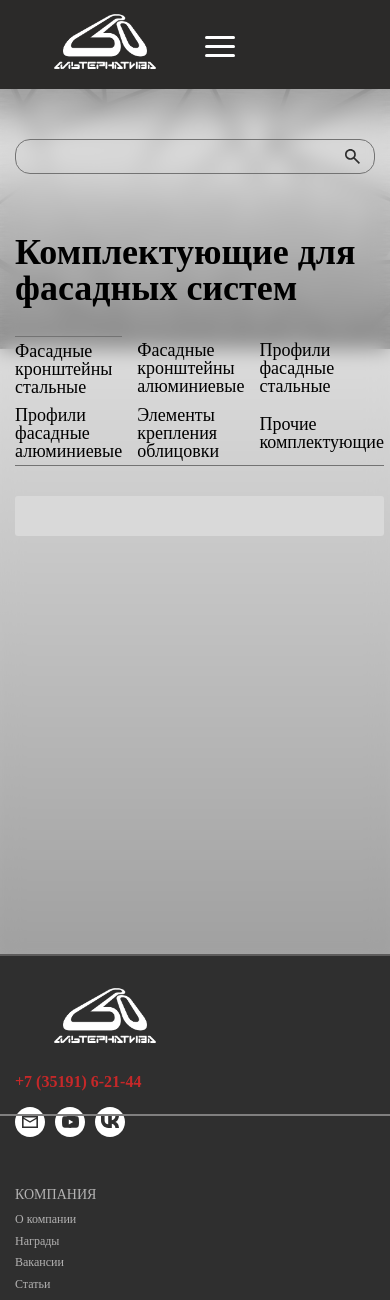
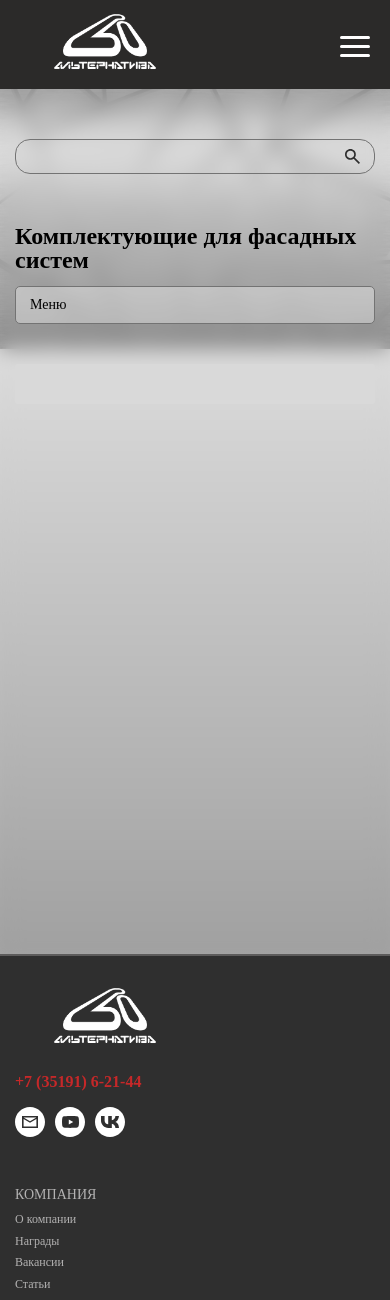
Before and after one commit to Nenakhov-Maxim/AltSite, a Django app: template mainSite/templates/production.html in a window 390 px wide. Shown: the top 1300 px of the page. Run offline with Django 3.2, Linux system fonts and the light colour scheme; the template is opened without the code that fills it, so the values that code supplies are empty; some web fonts are replaced.

Commit message:
Исправление адаптации под мобильные устройства

```diff
--- a/mainSite/static/css/media.css
+++ b/mainSite/static/css/media.css
@@ -120,6 +120,18 @@
 
     } */
 
+    .close-facade-menu-item::after {
+        display: none;
+    }
+
+    .open-facade-menu-item::after {
+        display: none;
+    }
+
+    .footer-logo-contact--border-bottom {
+        display: none;
+    }
+
     .main-wrapper {
         margin: 0 30px;
     }
@@ -213,7 +225,7 @@
 
     /* ===== HEADER - МОБИЛЬНОЕ МЕНЮ ===== */
     .header-wrapper {
-        flex-wrap: wrap;
+        grid-template-columns: 1fr auto;
         padding: 10px 0;
         min-height: 60px;
         position: relative;
@@ -239,6 +251,7 @@
         padding: 5px;
         z-index: 1001;
         position: relative;
+        justify-self: end;
     }
 
     .mobile-menu-toggle span {
--- a/mainSite/static/css/mediaCSS/media-prod.css
+++ b/mainSite/static/css/mediaCSS/media-prod.css
@@ -59,13 +59,28 @@
     .left-side-menu-title {
         font-weight: 700;
         font-style: Bold;
-        font-size: 36px;
+        font-size: 24px;
+        margin-bottom: 14px;
+    }
+
+    .left-side-menu-toggle {
+        display: block;
+        width: 100%;
+        border: 1px solid var(--border);
+        background: rgba(255, 255, 255, 0.35);
+        padding: 10px 14px;
+        margin-bottom: 10px;
+        font-size: 14px;
+        text-align: left;
+        cursor: pointer;
+        border-radius: 5px;
     }
 
     .left-side-menu-item {
-        font-size: 18px;
+        font-size: 13px;
+        line-height: 1.2;
         border-bottom: none;
-        padding: 5px 0;
+        padding: 8px 0;
     }
 
     .left-side-menu-item:first-child {
@@ -73,10 +88,15 @@
     }
 
     .left-side-menu-list {
-        display: grid;
-        grid-template-columns: 1fr 1fr 1fr;
-        column-gap: 15px;
+        display: none;
+        grid-template-columns: 1fr;
+        row-gap: 0;
+        padding: 8px 12px;
         border-bottom: 1px solid var(--border);
         align-items: center;
     }
+
+    .left-side-menu-list-open {
+        display: grid;
+    }
 }
--- a/mainSite/static/css/production.css
+++ b/mainSite/static/css/production.css
@@ -47,6 +47,10 @@ main::before {
     font-size: 32px;
     line-height: 100%;
     letter-spacing: 8%;
+}
+
+.left-side-menu-toggle {
+    display: none;
 }
 
 .left-side-menu-list {
--- a/mainSite/templates/portfolio.html
+++ b/mainSite/templates/portfolio.html
@@ -21,7 +21,10 @@
             </a>
         </div>
     </section>
-    <section class="portfolio-project-filters">
+    <button class="portfolio-filters-toggle" type="button" aria-expanded="false" aria-controls="portfolioProjectFilters">
+        Фильтры
+    </button>
+    <section class="portfolio-project-filters" id="portfolioProjectFilters">
         <div class="filter-item">
             <h3 class="filter-title">Материал облицовки</h3>
             <select name="cladding-system" id="cladding-system-select" class="select-filter">
--- a/mainSite/templates/production.html
+++ b/mainSite/templates/production.html
@@ -26,8 +26,11 @@
         <section class="production-main">
             <div class="production-main-left-side-wrapper">
                 <h2 class="left-side-menu-title">Комплектующие для фасадных систем</h2>
+                <button class="left-side-menu-toggle" type="button" aria-expanded="false" aria-controls="productionSideMenu">
+                    Меню
+                </button>
                 <div class="left-side-menu-inner-wrapper">
-                    <ul class="left-side-menu-list">
+                    <ul class="left-side-menu-list" id="productionSideMenu">
                         <a href="{% url 'products-base' %}facade-brackets-steel/"><li class="left-side-menu-item">Фасадные кронштейны стальные</li></a>
                         <a href="{% url 'products-base' %}facade-brackets-aluminum/"><li class="left-side-menu-item">Фасадные кронштейны алюминиевые</li></a>
                         <a href="{% url 'products-base' %}facade-profile-steel/"><li class="left-side-menu-item">Профили фасадные стальные</li></a>
```
Also changed, not shown: other parts of mainSite/static/css/media.css (+24 -10 lines), mainSite/static/css/mediaCSS/media-portfolio.css (+60 -0 lines), mainSite/static/css/portfolio.css (+11 -0 lines), mainSite/static/js/main.js (+12 -15 lines), mainSite/static/js/portfolio.js (+9 -0 lines), mainSite/static/js/production.js (+19 -7 lines).
